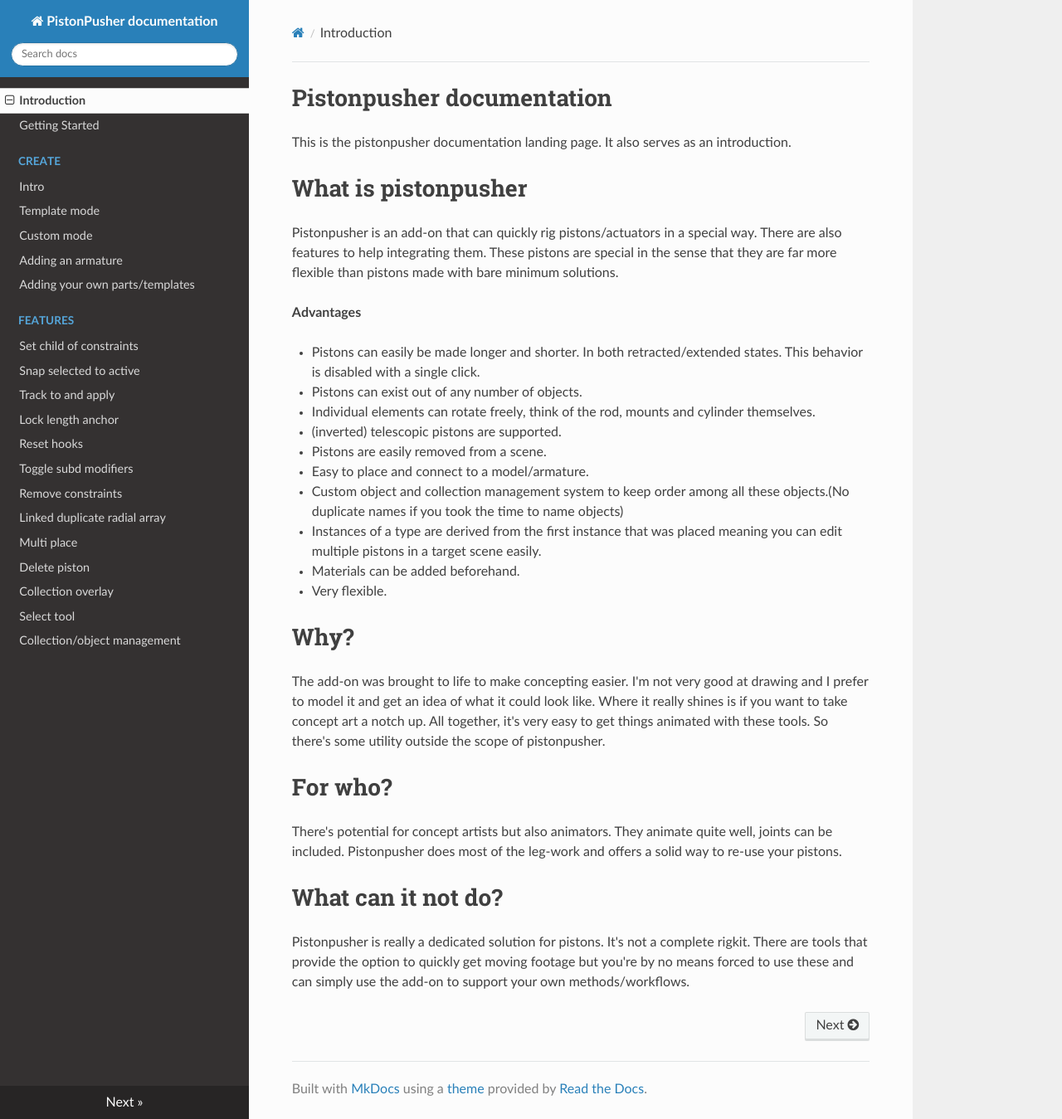
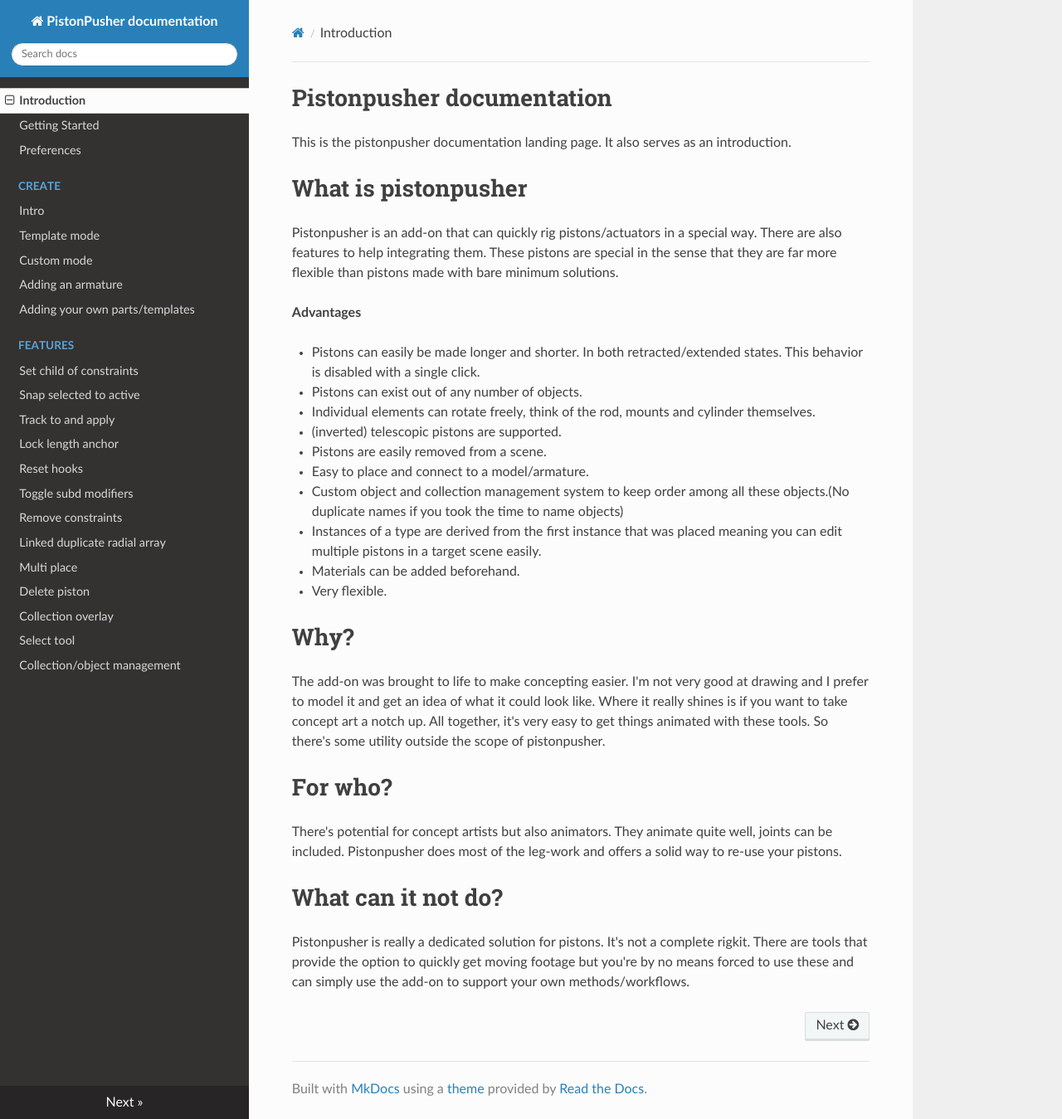
Before and after one commit to ZenderB3D/pp_docs, an MkDocs documentation site: the page built from docs/index.md, in a window 1280 px wide and 1349 px high. Shown: the whole window at 83% size. Built offline with MkDocs 1.6.1, drawn with Linux system fonts in a browser that asks for light colours; nearby versions of some CDN libraries.

Commit message:
Update mkdocs.yml

```diff
--- a/mkdocs.yml
+++ b/mkdocs.yml
@@ -5,6 +5,7 @@ site_url: https://pp-docs.readthedocs.io/en/latest/
 nav:
     - Introduction: index.md
     - Getting Started: gettingstarted.md
+    - Preferences: preferences.md
     - Create:
         - Intro: Create/create.md
         - Template mode: Create/templatemode.md
```
